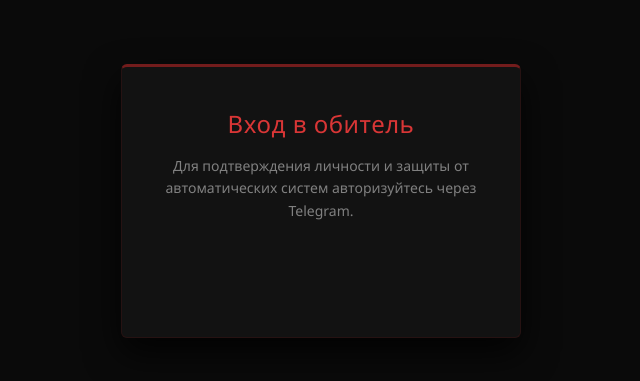
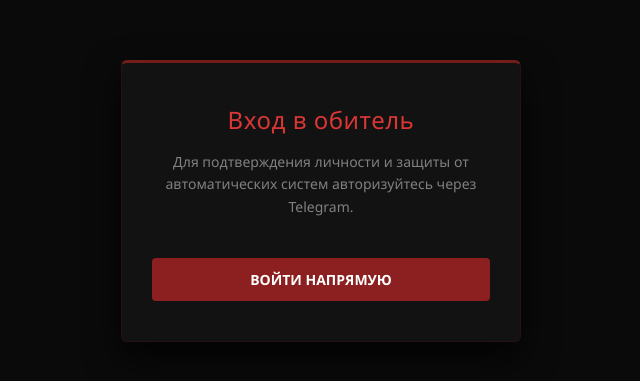
Before and after one commit to artyomlogatsky199-sketch/ChainGradus, a website: page public/index.html in a window 1280 px wide. Shown: the part 199-580 px from the top of the page, without its empty margins (319-959 px from the left). Drawn offline with Linux system fonts and the light colour scheme.

Commit message:
Update index.html

```diff
--- a/public/index.html
+++ b/public/index.html
@@ -8,7 +8,9 @@
         .dark-box { background: #121212; border: 1px solid #261212; border-top: 3px solid #731c1c; padding: 40px 30px; border-radius: 6px; max-width: 400px; width: 100%; text-align: center; box-shadow: 0 15px 35px rgba(0,0,0,0.8); }
         h2 { color: #d93636; font-size: 24px; margin-bottom: 15px; font-weight: 500; letter-spacing: 0.5px; }
         p { color: #808080; font-size: 14px; line-height: 1.6; margin-bottom: 30px; }
-        .tg-wrapper { display: inline-block; min-height: 40px; }
+        .tg-wrapper { display: inline-block; min-height: 40px; width: 100%; }
+        .fallback-btn { background: #8c1f1f; color: #fff; border: none; padding: 12px 25px; border-radius: 4px; cursor: pointer; font-weight: bold; font-size: 14px; transition: 0.2s; width: 100%; margin-top: 10px; }
+        .fallback-btn:hover { background: #b32727; }
     </style>
 </head>
 <body>
@@ -17,19 +19,46 @@
         <p>Для подтверждения личности и защиты от автоматических систем авторизуйтесь через Telegram.</p>
 
         <div class="tg-wrapper">
-            <script async src="https://telegram.org"
+            <!-- Официальный виджет (попробует загрузиться через http) -->
+            <script async src="http://telegram.org"
                     data-telegram-login="ChainGradusBot"
                     data-size="large"
                     data-radius="4"
                     data-onauth="onTelegramAuth(user)"
                     data-request-access="write"></script>
+
+            <!-- Запасная кнопка обхода -->
+            <div id="fallback-login" style="display: none;">
+                <button onclick="bypassLogin()" class="fallback-btn">ВОЙТИ НАПРЯМУЮ</button>
+            </div>
         </div>
     </div>
+
     <script>
         function onTelegramAuth(user) {
             localStorage.setItem('tg_logged_user', JSON.stringify(user));
             window.location.href = 'profile.html';
         }
+
+        function bypassLogin() {
+            // Если виджет заблокирован, создаем гостевой профиль для проверки чата
+            const mockUser = {
+                first_name: "Странник Обители",
+                username: "chaingradus_member",
+                photo_url: "https://dicebear.com"
+            };
+            localStorage.setItem('tg_logged_user', JSON.stringify(mockUser));
+            window.location.href = 'profile.html';
+        }
+
+        // Таймер проверки: если через 3 секунды синяя кнопка не появилась — активируем обход
+        setTimeout(() => {
+            const iframe = document.querySelector('iframe[id^="tg-iframe"]') || document.querySelector('.tgme_widget_login');
+            if (!iframe) {
+                document.getElementById('fallback-login').style.display = 'block';
+            }
+        }, 3000);
+
         if (localStorage.getItem('tg_logged_user')) window.location.href = 'profile.html';
     </script>
 </body>
```
